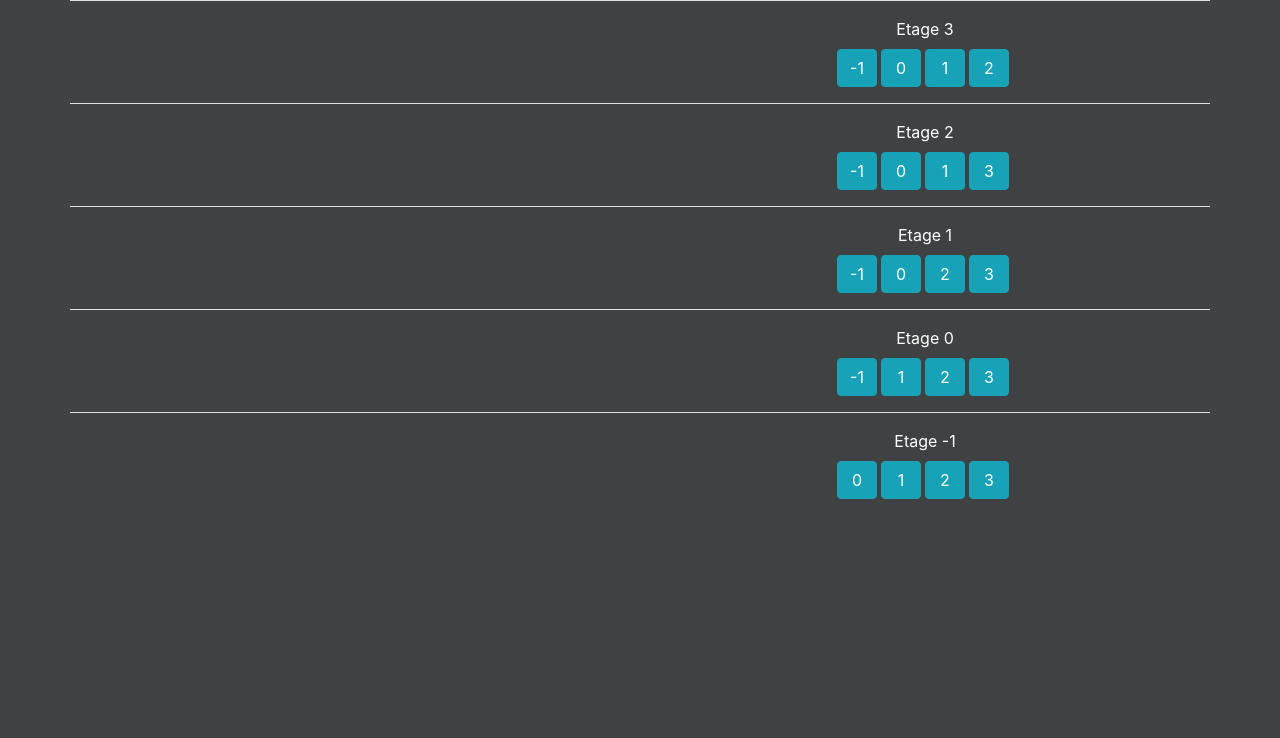
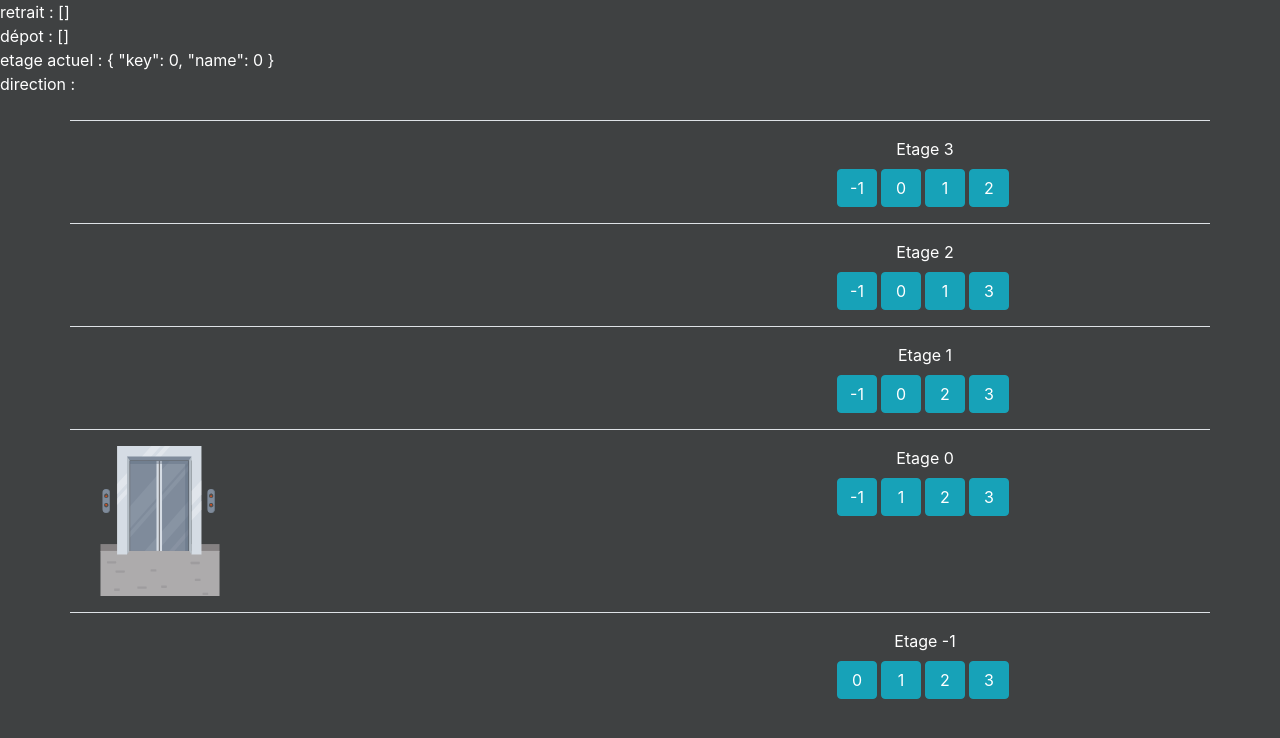
Before and after one commit to Asabbagh404/vue-elevator, a Vue app: page / in a window 1280 px wide. Shown: the top 738 px of the page. Built offline with nearby package versions, Linux system fonts and the light colour scheme.

Commit message:
add : info debug

```diff
--- a/src/App.vue
+++ b/src/App.vue
@@ -1,10 +1,14 @@
 <template>
     <div id="app">
-        {{ waitingList }}
+        <div>retrait  : {{ pickupList }}</div>
+        <div>dépot  : {{ dropoutList }}</div>
+        <div>etage actuel  : {{ currentFloor }}</div>
+        <div>direction : {{ direction }} </div>
+        <br>
         <div class="container">
             <div class="row border-top pt-3 pb-3" v-for="floor in ReversedFloors" :key="floor.key">
                 <div class="col-6">
-                    <Elevator v-if="floor.key === currentFloor"></Elevator>
+                    <Elevator v-if="floor.key === currentFloor.key"></Elevator>
                 </div>
                 <div class="col-6">
                     <Floor :current-floor="floor">{{ floor.name }}</Floor>
@@ -38,7 +42,10 @@
             //Elevator
             ...mapState('elevator', {
                 currentFloor: state => state.currentFloor,
-                waitingList: state => state.waitingList
+                pickupList: state => state.pickupList,
+                dropoutList: state => state.dropoutList,
+                direction : state => state.direction
+
             }),
 
             //Floors
```
